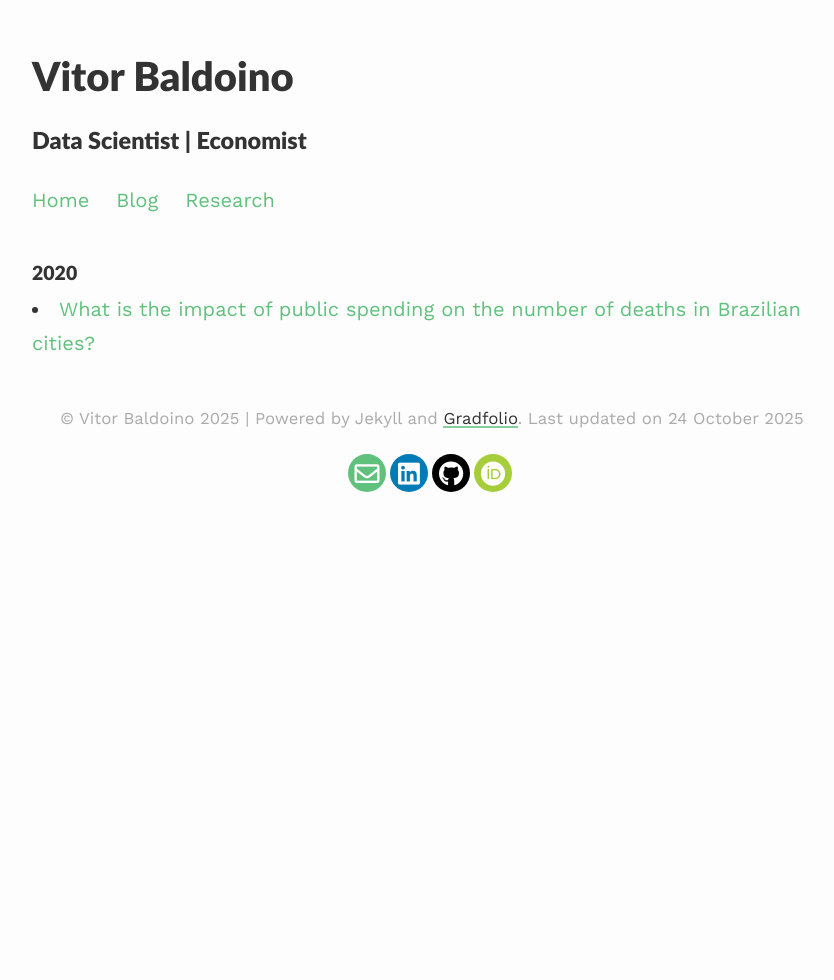
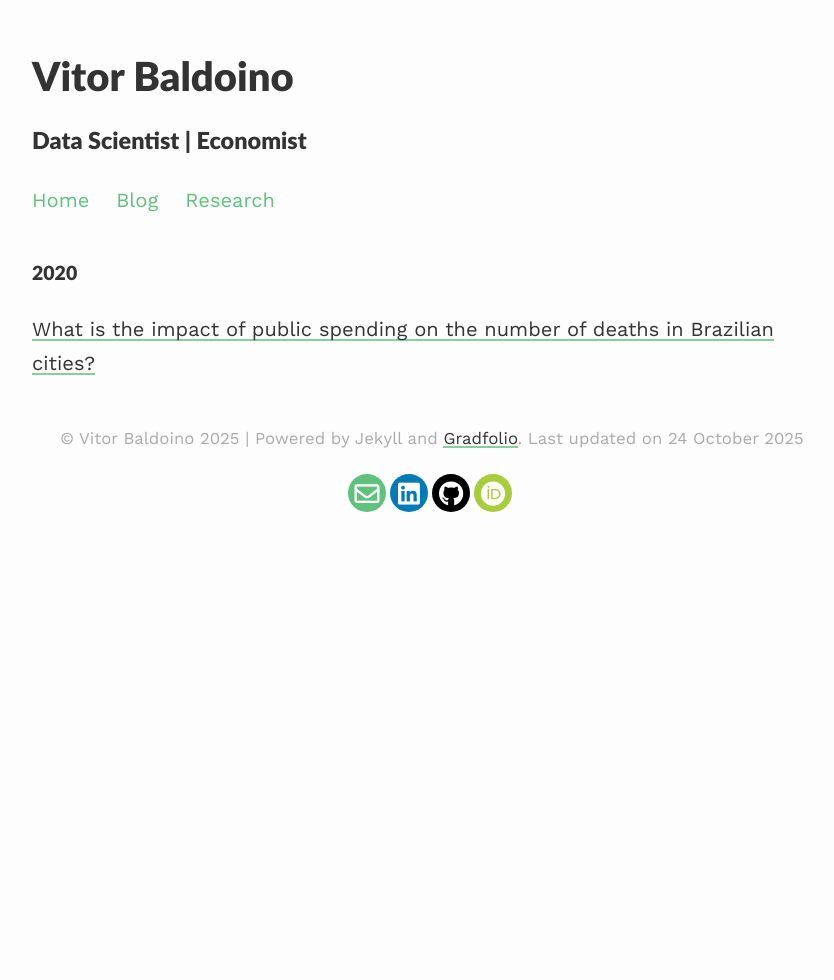
Before and after one commit to baldoinov/baldoinov.github.io, a Jekyll site: the page built from _pages/blog.md, in a window 1280 px wide. Shown: the whole page, without its empty margins (208-1042 px from the left). Built offline with Jekyll 4.4.1, drawn with Linux system fonts in a browser that asks for light colours; nearby versions of some CDN libraries.

Commit message:
feat: update templates for better ui/ux

```diff
--- a/Gemfile
+++ b/Gemfile
@@ -8,4 +8,5 @@ group :jekyll_plugins do
   gem 'jekyll-email-protect'
   gem 'jekyll-target-blank'
   gem 'jekyll-scholar'
+  gem "jekyll-gfm-admonitions"
 end
--- a/_config.yml
+++ b/_config.yml
@@ -66,6 +66,8 @@ plugins:
   - jekyll-email-protect
   - jekyll-target-blank
   - jekyll-scholar
+  - jekyll-gfm-admonitions
+
 
 scholar:
   style: apa
--- a/_includes/mathjax.html
+++ b/_includes/mathjax.html
@@ -1,11 +1,25 @@
 <!-- MathJax -->
-  <script type="text/javascript" src="https://cdnjs.cloudflare.com/ajax/libs/mathjax/2.7.2/MathJax.js?config=TeX-MML-AM_CHTML">
-  </script>
-
-  <script type="text/x-mathjax-config">
+<script type="text/x-mathjax-config">
   MathJax.Hub.Config({
-    tex2jax: { inlineMath: [ ['$','$'], ["\\(","\\)"] ],
-     processEscapes: true
+    tex2jax: {
+      inlineMath: [['$','$'], ['\\(','\\)']],
+      processEscapes: true
+    },
+    "HTML-CSS": {
+      linebreaks: { automatic: true, width: "container" },
+      scale: 100
+    },
+    CommonHTML: {
+      linebreaks: { automatic: true, width: "container" },
+      scale: 100
+    },
+    SVG: {
+      linebreaks: { automatic: true, width: "container" },
+      scale: 100
     }
   });
 </script>
+
+<script type="text/javascript"
+  src="https://cdnjs.cloudflare.com/ajax/libs/mathjax/2.7.9/MathJax.js?config=TeX-MML-AM_CHTML">
+</script>
--- a/_layouts/blog.html
+++ b/_layouts/blog.html
@@ -15,6 +15,9 @@ pagination:
 	<h3><small>{{ post.date | date: '%Y' }}</small></h3>
 	{% endif %}
 	{% endunless %}
-	<li><a href="{{ post.url | prepend: site.baseurl }}">{{ post.title }}</a></li>
+
+	<p>
+		<a href="{{ post.url | prepend: site.baseurl }}">{{ post.title }}</a>
+	</p>
 	{% endfor %}
 </div>
```
Also changed, not shown: .devcontainer/devcontainer.json, Gemfile.lock, 1 other file.
